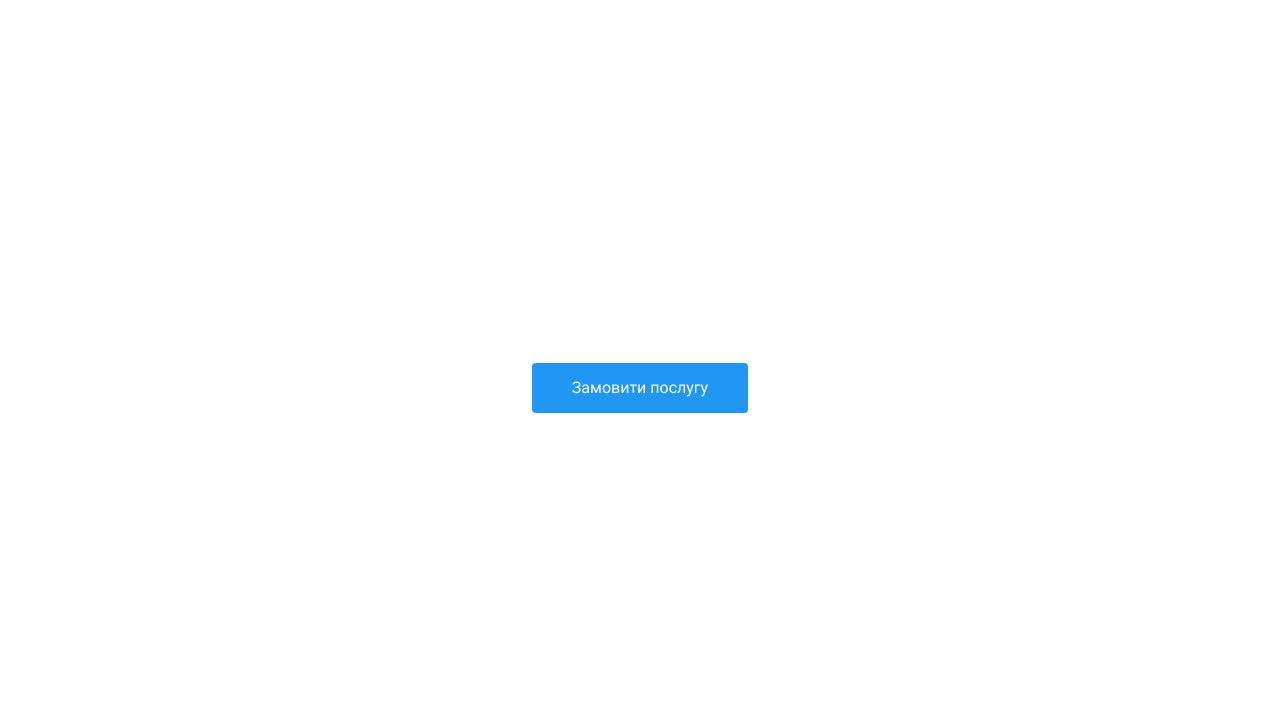
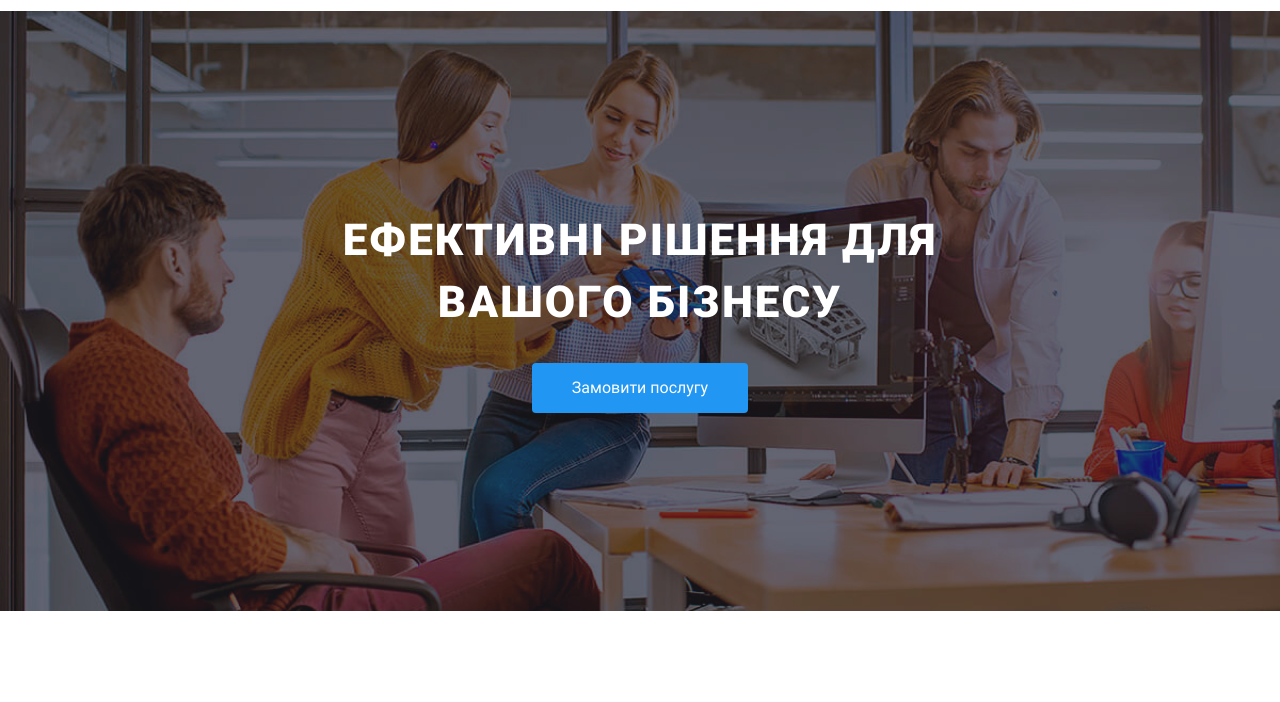
Before and after one commit to andriqwl/WebStudio, a plain HTML site: page index.html in a window 1280 px wide. Shown: the part 67-769 px from the top of the page. Drawn offline with nearby package versions, Linux system fonts and the light colour scheme.

Commit message:
finished

```diff
--- a/CSS/style.css
+++ b/CSS/style.css
@@ -47,8 +47,8 @@ body {
     letter-spacing: 2px;
 }
 .main-section{
-    background-image: url("./img/main.img.gradient.png"),
-                      url("./img/main.background.png");
+    background-image: url("../img/main.img.gradient.png"),
+                      url("../img/main.background.png");
     background-size: cover, cover;
 }
 .main-section-wrap{
```
